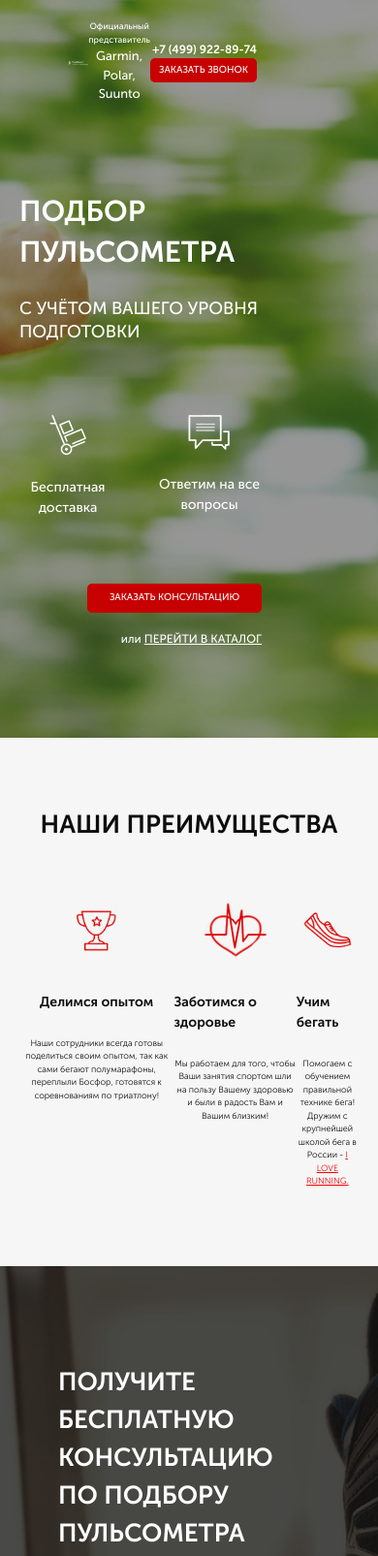
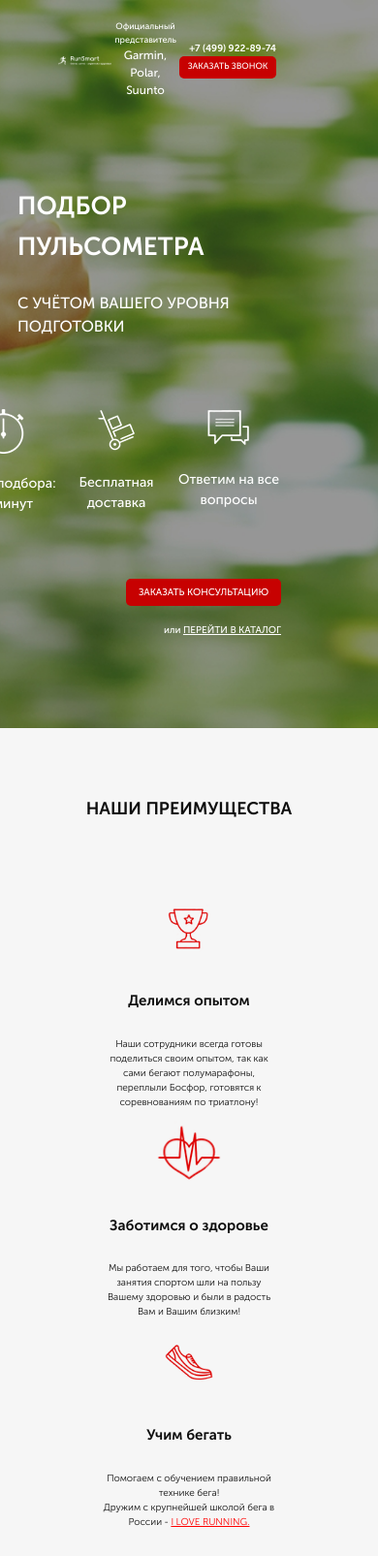
Before and after one commit to 0Vasiliy/puls, a website: page src/index.html in a window 390 px wide. Shown: the top 1605 px of the page at 97% size. Drawn offline with nearby package versions, Linux system fonts and the light colour scheme; files that its build step writes are made by us from their sources.

Commit message:
Adaptive_Part_4

```diff
--- a/src/sass/blocks/_media.scss
+++ b/src/sass/blocks/_media.scss
@@ -261,3 +261,86 @@
         }
     }
 }
+@media(max-width:576px){
+    .header {
+        padding-left: 60px;
+        padding-right:60px;
+        &__logo {
+            width: 100px;
+        }
+        &__official {
+            font-size: 9px;
+            span {
+                font-size: 12px;
+            }
+        }
+        &__phone {
+            font-size: 10px;
+            }
+        &__contacts {
+            margin-right: 45px;
+        }
+    }
+
+    .button {
+        &_header {
+            width: 100px;
+            height: 23px;
+            font-size: 9px;
+        }
+        &_main {
+            width: 160px;
+            height: 28px;
+            font-size: 10px;
+        }
+        &_submit{
+            width: 100%;
+            height: 45px;
+            font-size: 14px;
+        }
+    }
+    .promo {
+        &__wrapper {
+            padding-left: 18px;
+            padding-right:100px;
+        }
+        &__header {
+            font-size: 26px;
+        }
+        &__subheader {
+            font-size: 16px;
+        }
+        &__icons{
+            width: 340px;
+        }
+        &__link{
+            font-size: 10px;
+        }
+    }
+    .advantages {
+        padding-left: 16px;
+        padding-right:16px;
+        &__wrapper{
+            flex-direction: column;
+            align-items: center;
+
+        }
+        &__item {
+            margin-top: 20px;
+            max-width: 180px;
+            img {
+                max-width: 50px;
+            }
+        }
+        &__subtitle {
+            font-size: 15px;
+        }
+        &__descr {
+            font-size: 10px;
+        }
+
+    }
+    .title{
+        font-size: 18px;
+    }
+}
```
Also changed, not shown: dist/css/style.min.css.
